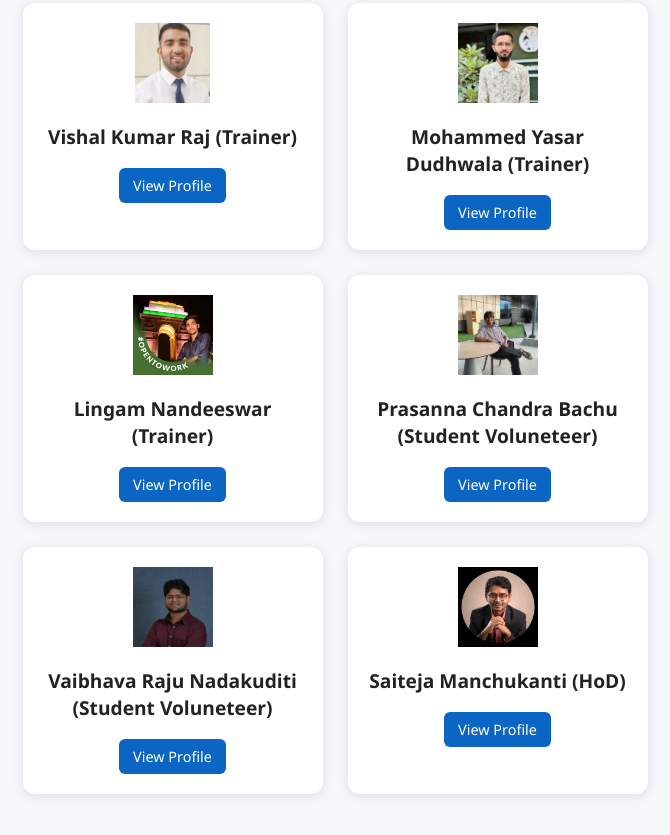
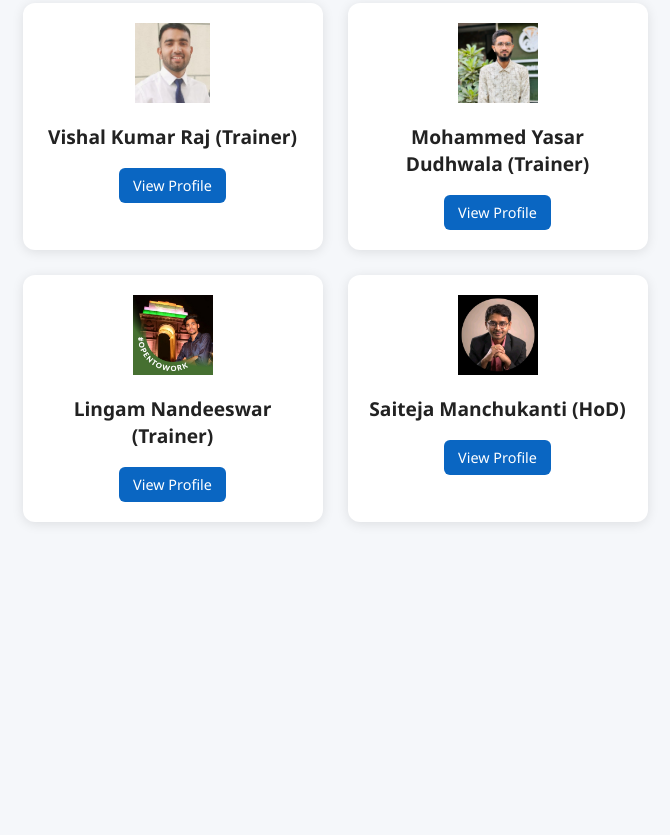
Before and after one commit to my-dudhwala/NIAT-feedback, a plain HTML site: page index.html in a window 1280 px wide. Shown: the part 387-1222 px from the top of the page, without its empty margins (305-975 px from the left). After the commit the page ends 979 px from the top, so only its background shows below. Drawn offline with Linux system fonts and the light colour scheme.

Commit message:
Comment out volunteer cards in index.html
Comment out student volunteer cards for Prasanna and Vaibhava.

```diff
--- a/index.html
+++ b/index.html
@@ -159,18 +159,18 @@
         </div>
 
 
-       <div class="card">
+       <!-- <div class="card">
             <img src="Pasanna.jpeg" alt="LinkedIn">
             <h3>Prasanna Chandra Bachu (Student Voluneteer)</h3>
             <a href="https://www.linkedin.com/in/prasanna-chandra-bachu-4141b2317" target="_blank">View Profile</a>
-        </div>
+        </div> -->
 
 
-       <div class="card">
+       <!-- <div class="card">
             <img src="Vaibhava.jpeg" alt="LinkedIn">
             <h3>Vaibhava Raju Nadakuditi (Student Voluneteer)</h3>
             <a href="https://www.linkedin.com/in/vaibhava-raju-nadakuditi" target="_blank">View Profile</a>
-        </div>
+        </div> -->
 
         <!-- <div class="card">
             <img src="Vamsi.png" alt="LinkedIn">
```
